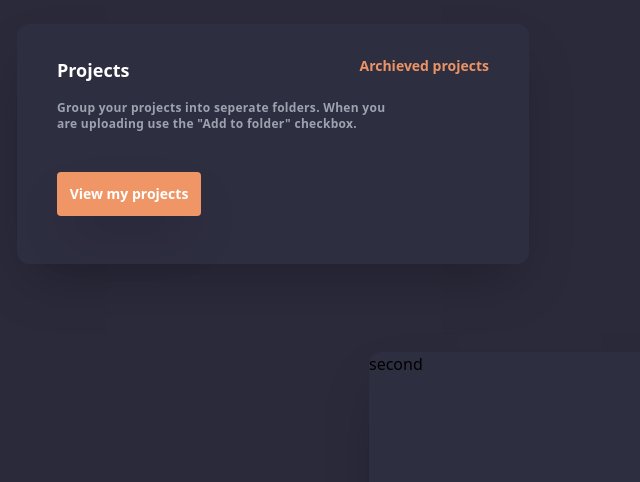
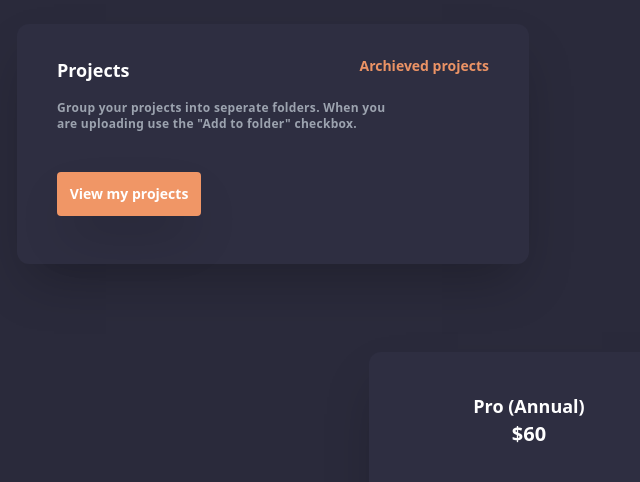
Before and after one commit to nasir-001/100-components, a Vue app: page /layout23 in a window 1280 px wide. Shown: the top 482 px of the page, without its empty margins (287-927 px from the left). Built offline with nearby package versions, Linux system fonts and the light colour scheme; the HTML template or start-up script is replaced by a standard one.

Commit message:
add the price to the second card

```diff
--- a/src/views/Layout23.vue
+++ b/src/views/Layout23.vue
@@ -18,7 +18,12 @@
         </div>
       </div>
       <div class="bg-layout23cardBackgroundColor h-72 rounded-xl w-80 mt-88 -ml-40 shadow-2xl">
-        second
+        <div class="pt-10 text-white text-lg font-semibold text-center">
+          Pro (Annual)
+        </div>
+        <div class="text-white text-xl font-semibold text-center">
+          $60
+        </div>
       </div>
     </div>
   </div>
```
